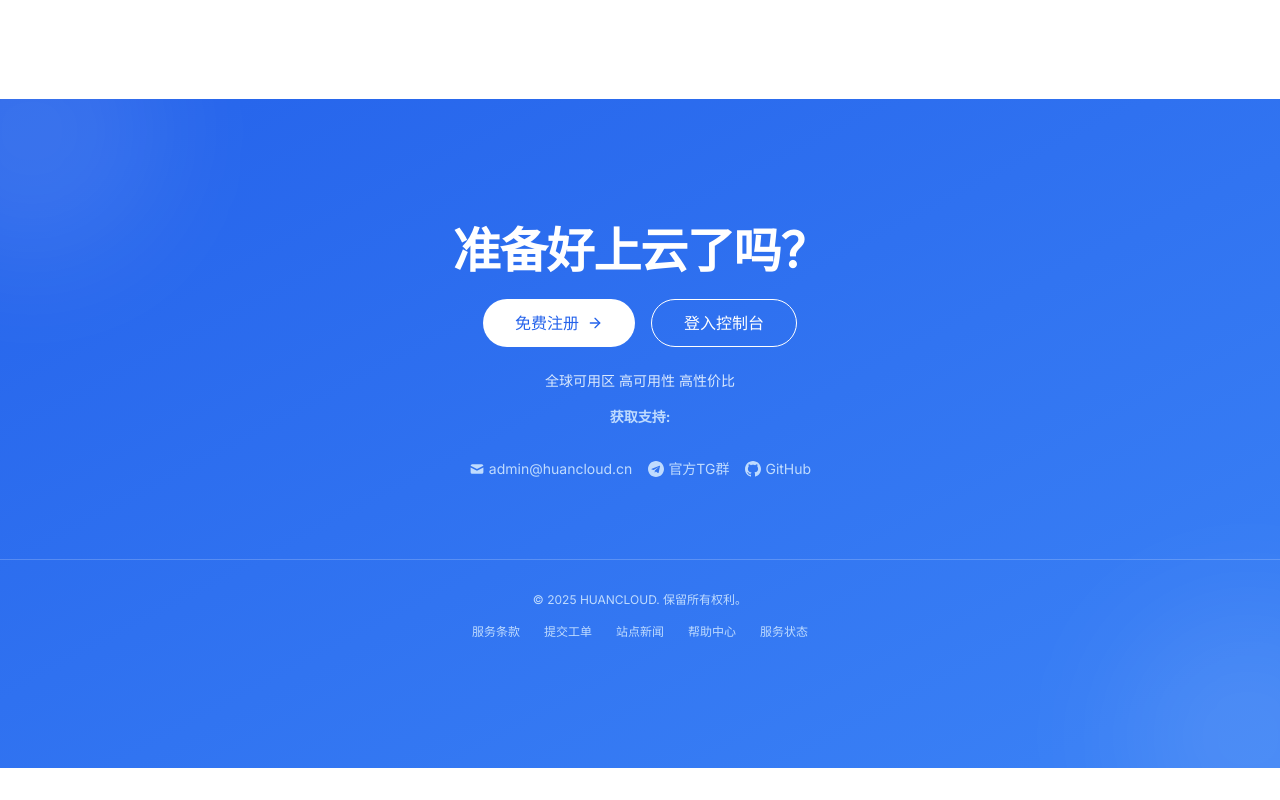
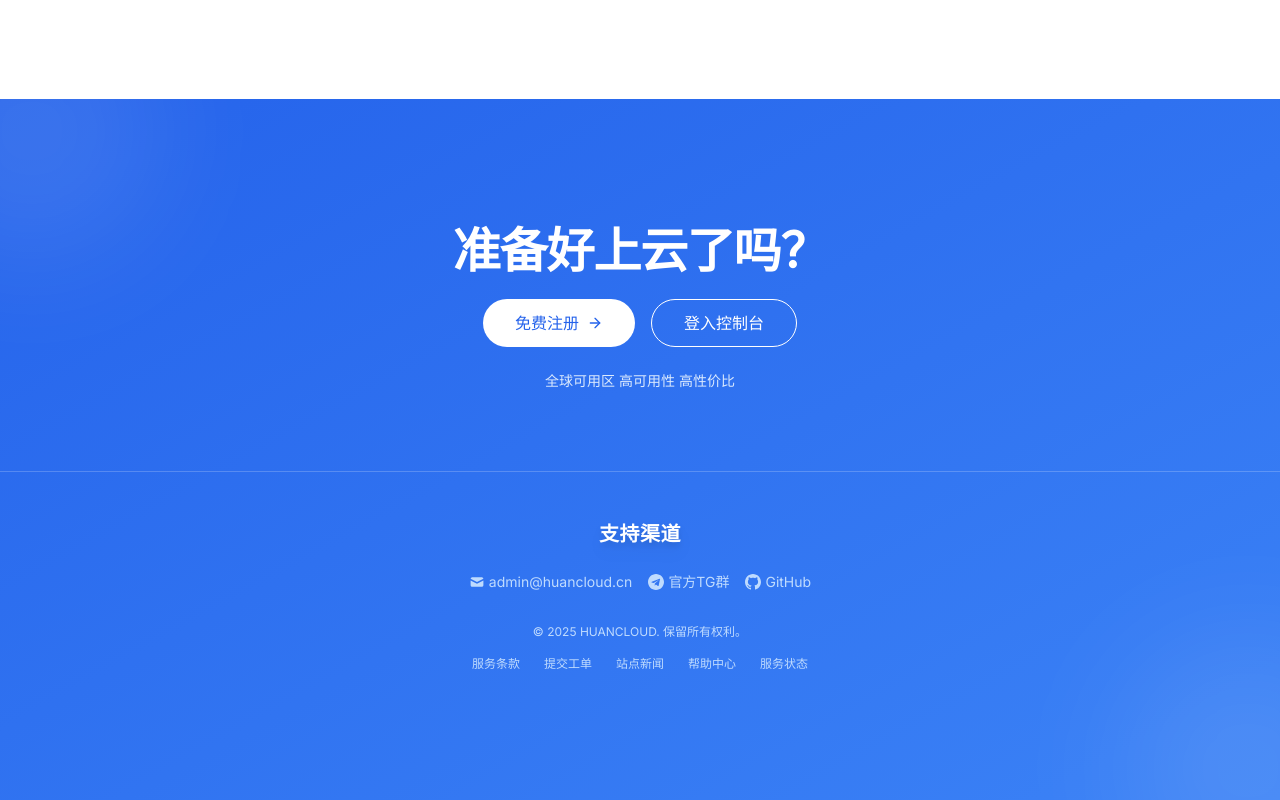
Before and after one commit to HuanCloud/idcsmart-huancloud-web, a plain HTML site: page index.html in a window 1280 px wide. Shown: the part 4558-5358 px from the top of the page. Before the commit the page ends 5326 px from the top, so only its background shows below. Drawn offline with nearby package versions, Linux system fonts and the light colour scheme; files that its build step writes are made by us from their sources; files whose address does not match are found by name.

Commit message:
修改样式

```diff
--- a/index.html
+++ b/index.html
@@ -1169,9 +1169,13 @@
                         全球可用区 高可用性 高性价比
                     </p>
                 </div>
-                <!-- 添加的支持信息 -->
+
+            </div>
+            <!-- Integrated Footer -->
+            <div class="mt-20 pt-8 border-t border-white/20 text-center">
+                 <!-- 添加的支持信息 -->
                 <div class="mt-4  flex flex-col items-center justify-center space-y-6 text-center" id="support">
-                    <p class="text-blue-200 text-sm mb-2 font-bold">获取支持:</p>
+                    <p class="text-white text-xl font-semibold tracking-wide drop-shadow-lg">支持渠道</p>
                     <div class="flex flex-col sm:flex-row justify-center items-center gap-4">
                         <a href="mailto:admin@huancloud.cn"
                             class="support-link text-blue-200 text-sm flex items-center">
@@ -1202,10 +1206,7 @@
                         </a>
                     </div>
                 </div>
-            </div>
-            <!-- Integrated Footer -->
-            <div class="mt-20 pt-8 border-t border-white/20 text-center">
-                <p class="text-xs text-blue-200">
+                <p class="text-xs text-blue-200 mt-8">
                     &copy; 2025 HUANCLOUD. 保留所有权利。
                 </p>
                 <div class="flex justify-center gap-6 mt-4">
```
